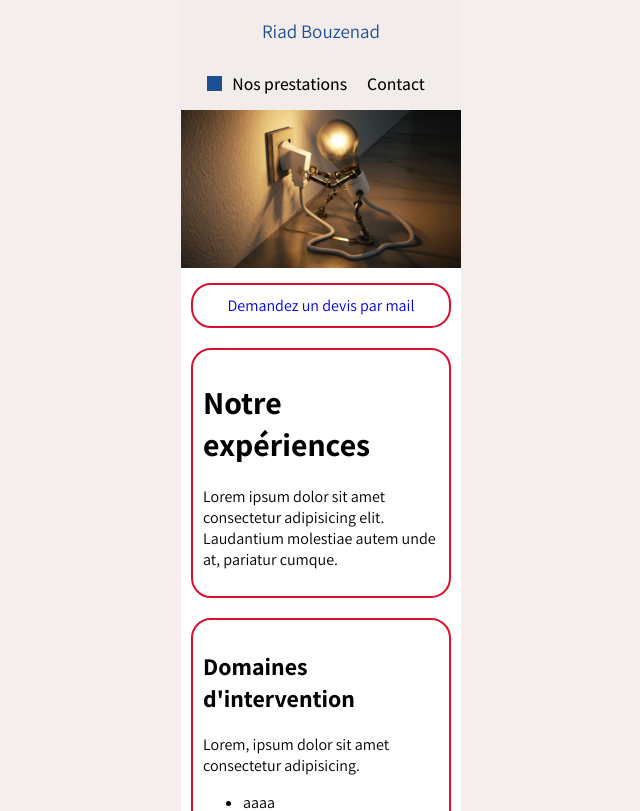
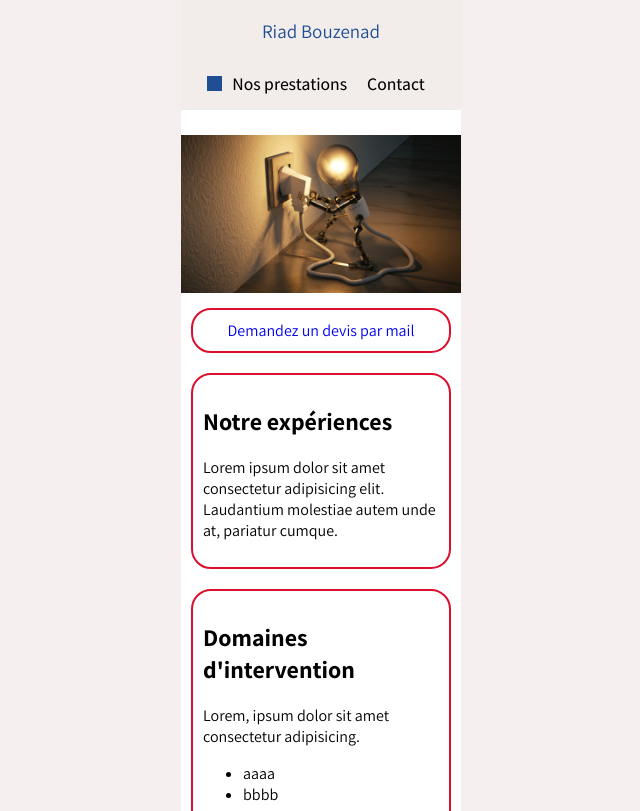
Before and after one commit to magus59/Riad-, a React (Vite) app in the folder RIAD site/RIADsite/: page / in a window 1280 px wide. Shown: the top 811 px of the page, without its empty margins (319-959 px from the left). Built offline with nearby package versions, Linux system fonts and the light colour scheme.

Commit message:
fix article about exeprience

```diff
--- a/RIAD site/RIADsite/src/components/experiences/experiences.jsx
+++ b/RIAD site/RIADsite/src/components/experiences/experiences.jsx
@@ -2,10 +2,10 @@ import React from 'react'
 import './experiences.css'
 const Experiences = () => {
   return (
-    <div className='div'>
+    <article className='div'>
         <h1>Notre expériences</h1>
         <p>Lorem ipsum dolor sit amet consectetur adipisicing elit. Laudantium molestiae autem unde at, pariatur cumque.</p>
-    </div>
+    </article>
   )
 }
 
```
